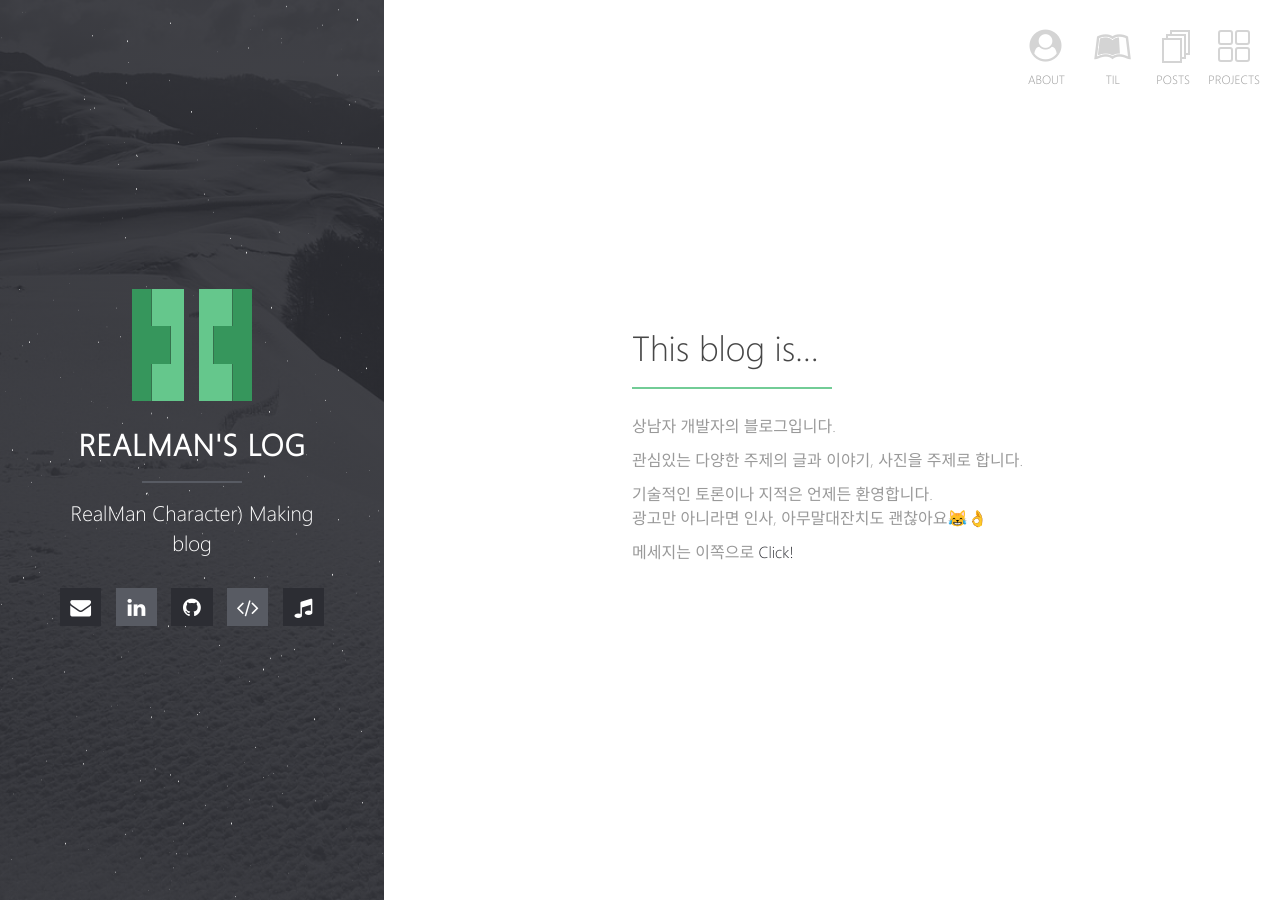
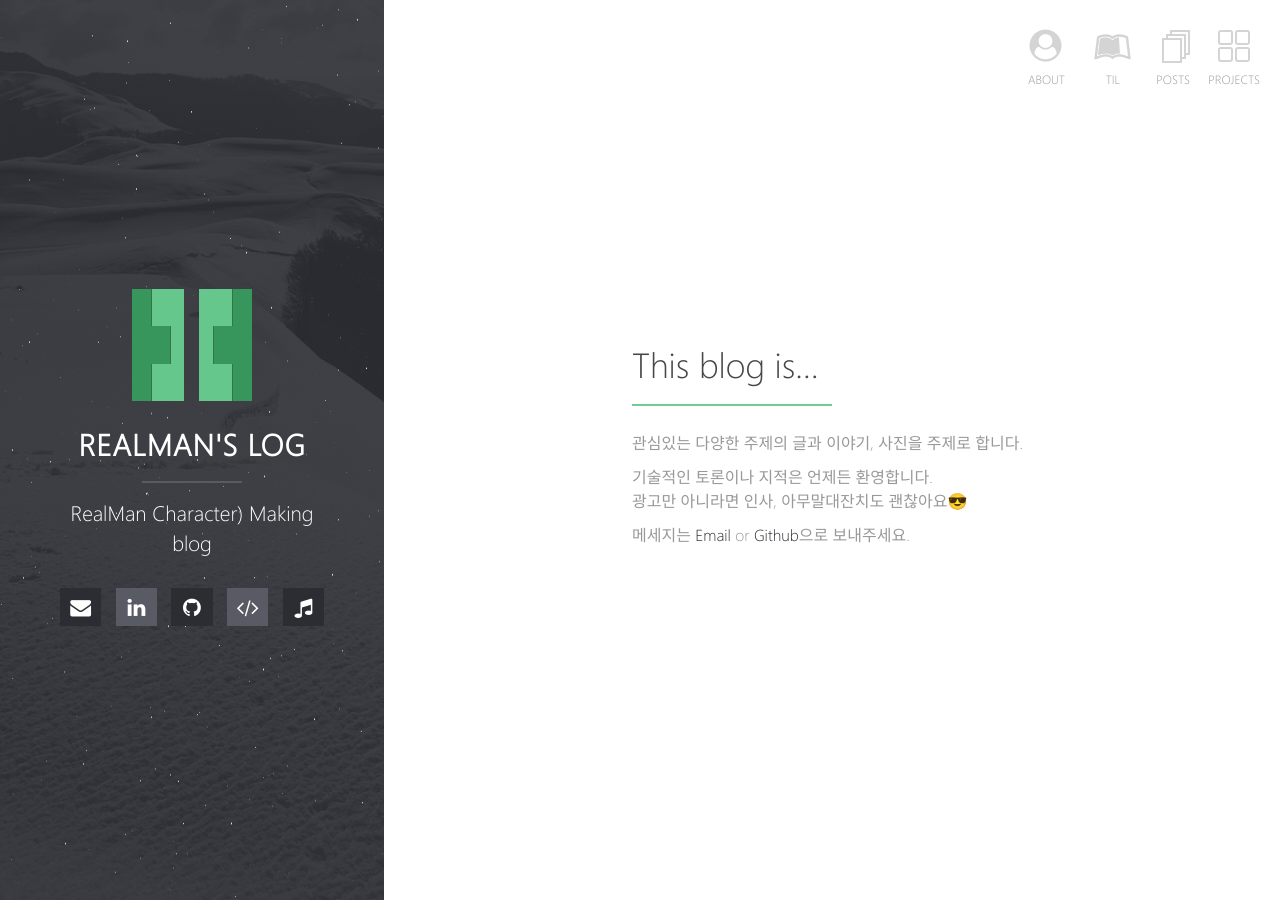
Before and after one commit to hwshim0810/hwshim0810.github.io, a Jekyll site: the page built from index.md, in a window 1280 px wide. Built offline with Jekyll 4.4.1, drawn with Linux system fonts in a browser that asks for light colours; emoji names are drawn with the system emoji font; our own code applies the rules of GitHub Pages for plain Markdown files.

Commit message:
Modified index page

```diff
--- a/index.md
+++ b/index.md
@@ -3,11 +3,9 @@ layout: home
 ---
 # This blog is...
 
-상남자 개발자의 블로그입니다.
-
 관심있는 다양한 주제의 글과 이야기, 사진을 주제로 합니다.
 
 기술적인 토론이나 지적은 언제든 환영합니다.
-광고만 아니라면 인사, 아무말대잔치도 괜찮아요😹👌
+광고만 아니라면 인사, 아무말대잔치도 괜찮아요:sunglasses:
 
-메세지는 이쪽으로 [Click!](mailto:hwshim8808@gmail.com)
+메세지는 [Email](mailto:hyunwoo.shim@laziness.xyz) or [Github](https://github.com/hwshim0810/hwshim0810.github.io/issues)으로 보내주세요.
```
